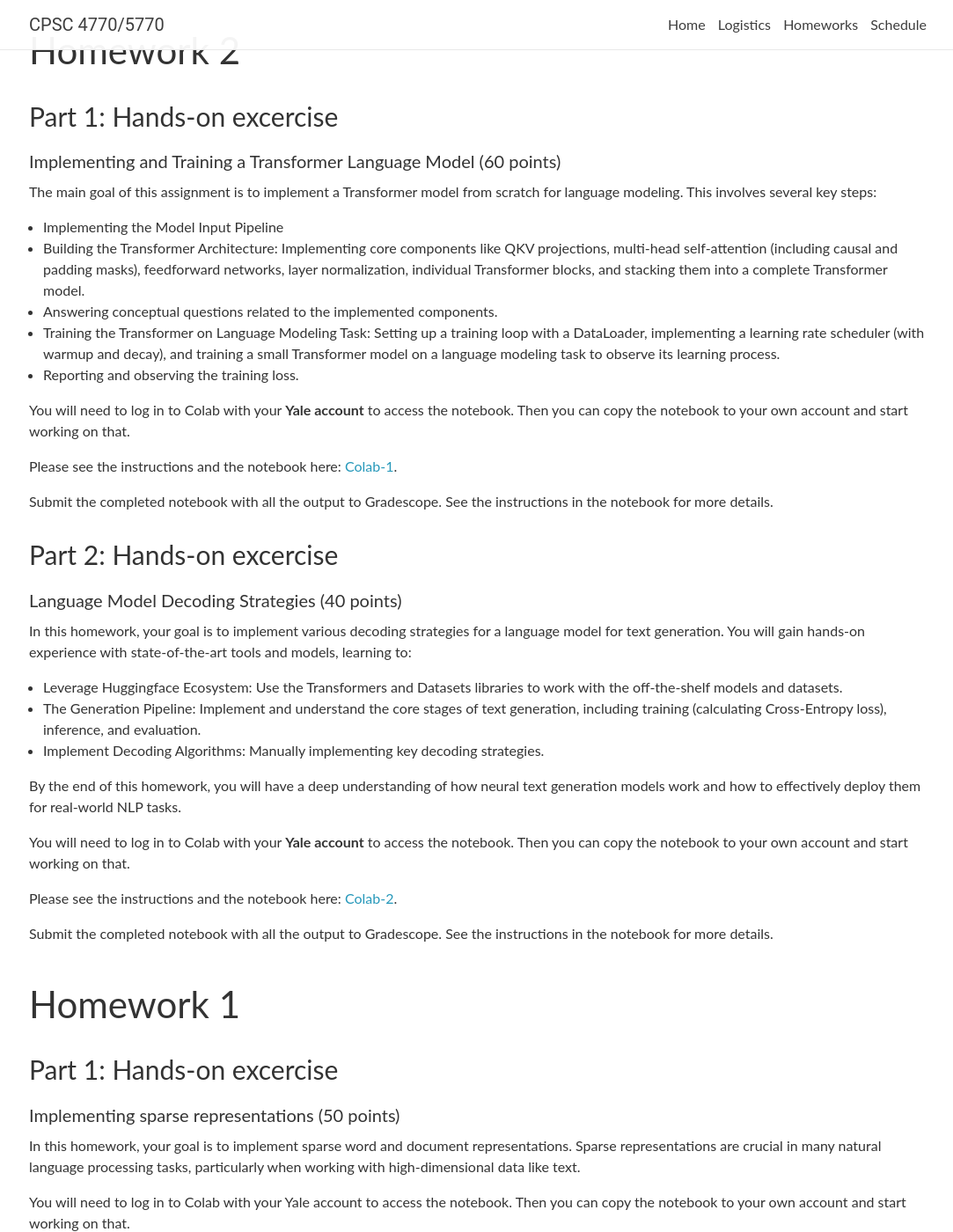
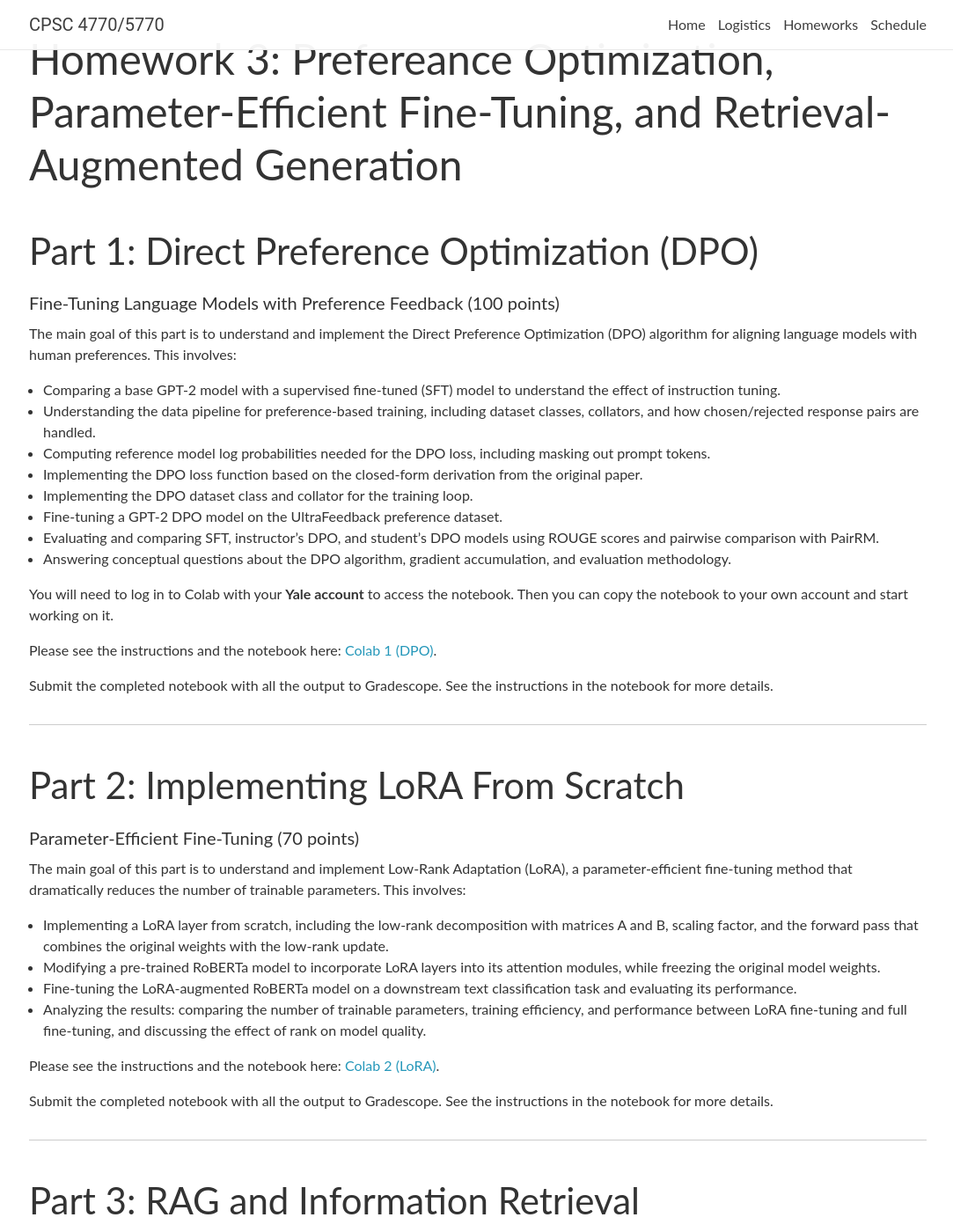
Before and after one commit to yale-nlp/cpsc4770, a Jekyll site: the page built from _pages/homework.md, in a window 1280 px wide and 1400 px high, scrolled down 207 px. Shown: the whole window at 88% size, without its empty margins (97-1180 px from the left). Built offline with Jekyll 4.4.1, drawn with Linux system fonts in a browser that asks for light colours; nearby versions of some CDN libraries; comment, search, counter and statistics services are not loaded; some of the changed text lies outside the part shown.

Commit message:
Add Homework 3
Added Homework 3 details including Direct Preference Optimization, LoRA implementation, and Retrieval-Augmented Generation sections with instructions and Colab links.

```diff
--- a/_pages/homework.md
+++ b/_pages/homework.md
@@ -6,6 +6,66 @@ title: Homework Assignments
 
 All homeworks should be submitted through Gradescope.
 
+# Homework 3: Prefereance Optimization, Parameter-Efficient Fine-Tuning, and Retrieval-Augmented Generation
+
+## Part 1: Direct Preference Optimization (DPO)
+
+#### Fine-Tuning Language Models with Preference Feedback (100 points)
+
+The main goal of this part is to understand and implement the Direct Preference Optimization (DPO) algorithm for aligning language models with human preferences. This involves:
+
+- Comparing a base GPT-2 model with a supervised fine-tuned (SFT) model to understand the effect of instruction tuning.
+- Understanding the data pipeline for preference-based training, including dataset classes, collators, and how chosen/rejected response pairs are handled.
+- Computing reference model log probabilities needed for the DPO loss, including masking out prompt tokens.
+- Implementing the DPO loss function based on the closed-form derivation from the original paper.
+- Implementing the DPO dataset class and collator for the training loop.
+- Fine-tuning a GPT-2 DPO model on the UltraFeedback preference dataset.
+- Evaluating and comparing SFT, instructor's DPO, and student's DPO models using ROUGE scores and pairwise comparison with PairRM.
+- Answering conceptual questions about the DPO algorithm, gradient accumulation, and evaluation methodology.
+
+You will need to log in to Colab with your **Yale account** to access the notebook.
+Then you can copy the notebook to your own account and start working on it.
+
+Please see the instructions and the notebook here: [Colab 1 (DPO)](https://colab.research.google.com/drive/1Qz5SmmoDlSS2MRQbBd_dZcB5u8OT6c3-?usp=sharing).
+
+Submit the completed notebook with all the output to Gradescope. See the instructions in the notebook for more details.
+
+---
+
+## Part 2: Implementing LoRA From Scratch
+
+#### Parameter-Efficient Fine-Tuning (70 points)
+
+The main goal of this part is to understand and implement Low-Rank Adaptation (LoRA), a parameter-efficient fine-tuning method that dramatically reduces the number of trainable parameters. This involves:
+
+- Implementing a LoRA layer from scratch, including the low-rank decomposition with matrices A and B, scaling factor, and the forward pass that combines the original weights with the low-rank update.
+- Modifying a pre-trained RoBERTa model to incorporate LoRA layers into its attention modules, while freezing the original model weights.
+- Fine-tuning the LoRA-augmented RoBERTa model on a downstream text classification task and evaluating its performance.
+- Analyzing the results: comparing the number of trainable parameters, training efficiency, and performance between LoRA fine-tuning and full fine-tuning, and discussing the effect of rank on model quality.
+
+Please see the instructions and the notebook here: [Colab 2 (LoRA)](https://colab.research.google.com/drive/1Igwm7Z35WAv-pwOESh8KKw1cdBlC0x0t?usp=sharing).
+
+Submit the completed notebook with all the output to Gradescope. See the instructions in the notebook for more details.
+
+---
+
+## Part 3: RAG and Information Retrieval
+
+#### Retrieval-Augmented Generation (50 points)
+
+The main goal of this part is to understand and implement a Retrieval-Augmented Generation (RAG) pipeline, which enhances language model responses by retrieving relevant documents from an external knowledge base. This involves:
+
+- Embedding documents using the an Embeddings model to create dense vector representations.
+- Building a retrieval index for efficient nearest-neighbor search over the embedded documents.
+- Implementing the retrieval component to find the most relevant documents for a given query.
+- Evaluating the RAG pipeline using standard information retrieval metrics.
+- Analyzing and discussing the results, including the strengths and limitations of the retrieval-augmented approach.
+
+Please see the instructions and the notebook here: [Colab 3 (RAG)](https://colab.research.google.com/drive/1RTLCNGsYWwOopfhWhkc4aqmXjgYcqlcj?usp=sharing).
+
+Submit the completed notebook with all the output to Gradescope. See the instructions in the notebook for more details.
+
+---
 
 ## Homework 2
 
```
